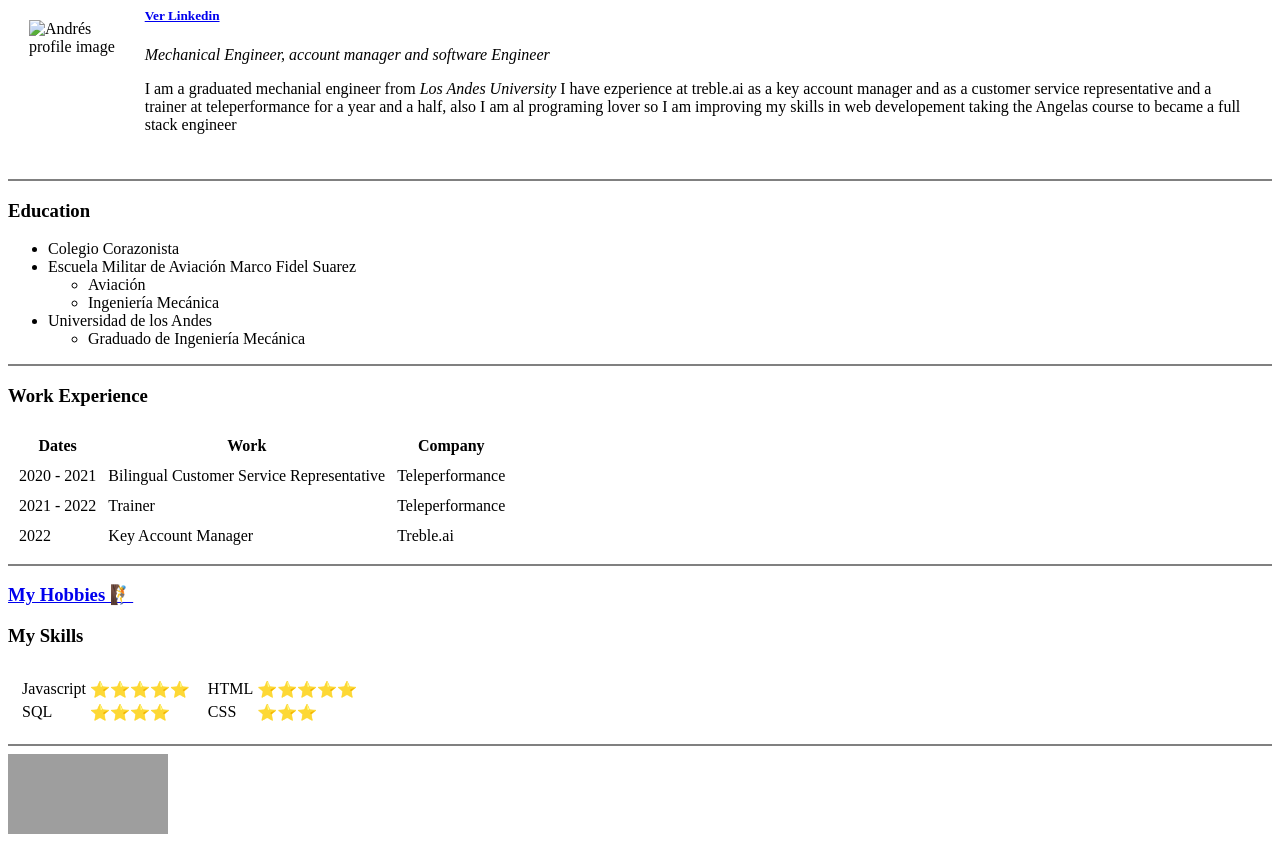
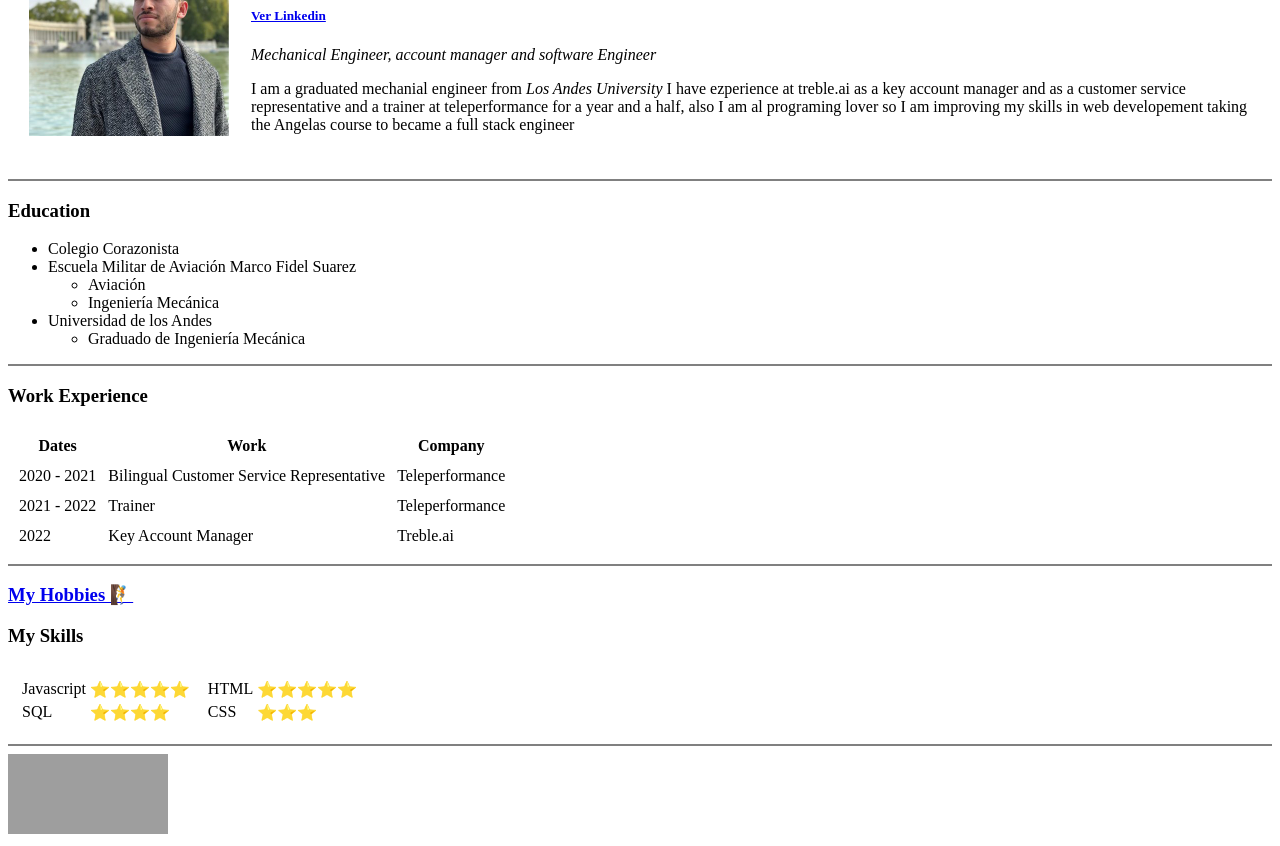
Before and after one commit to Andres-FVS/CV, a plain HTML site: page index.html in a window 1280 px wide. Shown: the part 102-948 px from the top of the page. Drawn offline with Linux system fonts and the light colour scheme; grey boxes are pictures that could not be loaded.

Commit message:
picture working

```diff
--- a/index.html
+++ b/index.html
@@ -7,7 +7,7 @@
     <body>
         <table cellspacing="20">
             <tr>
-                <td><img src="images/Foto_mia.jpeg" alt="Andrés profile image" height="200" width="200"></td>
+                <td><img src="Foto_mia.jpeg" alt="Andrés profile image" height="200" width="200"></td>
                 <td><h1>Andrés Felipe Valderrama</h1>
                     <h5><a href="https://www.linkedin.com/in/andres-felipe-valderrama-santos">Ver Linkedin</a></h5>
                     <p><em>Mechanical Engineer, account manager and software Engineer</em></p>
```
